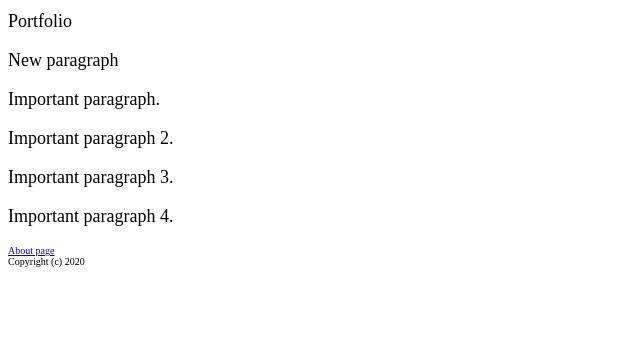
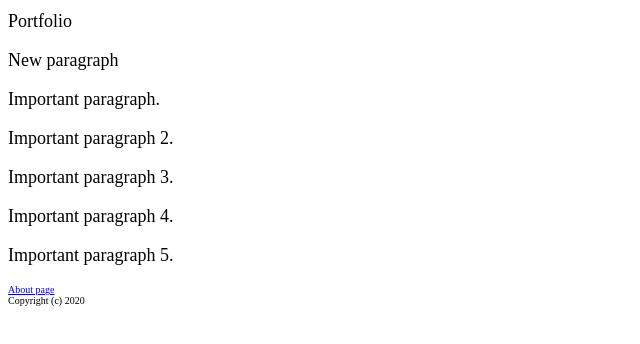
Before and after one commit to i0709/git-github-test, a plain HTML site: page index.html in a window 1280 px wide. Shown: the part 108-452 px from the top of the page, without its empty margins (0-640 px from the left). Drawn offline with Linux system fonts and the light colour scheme.

Commit message:
merge 3,4,5

```diff
--- a/index.html
+++ b/index.html
@@ -14,6 +14,7 @@
     <p>Important paragraph 2.</p>
     <p>Important paragraph 3.</p>
     <p>Important paragraph 4.</p>
+    <p>Important paragraph 5.</p>
     <a href="about.html">About page</a>
     <footer>Copyright (c) 2020</footer>
 </body>
```
